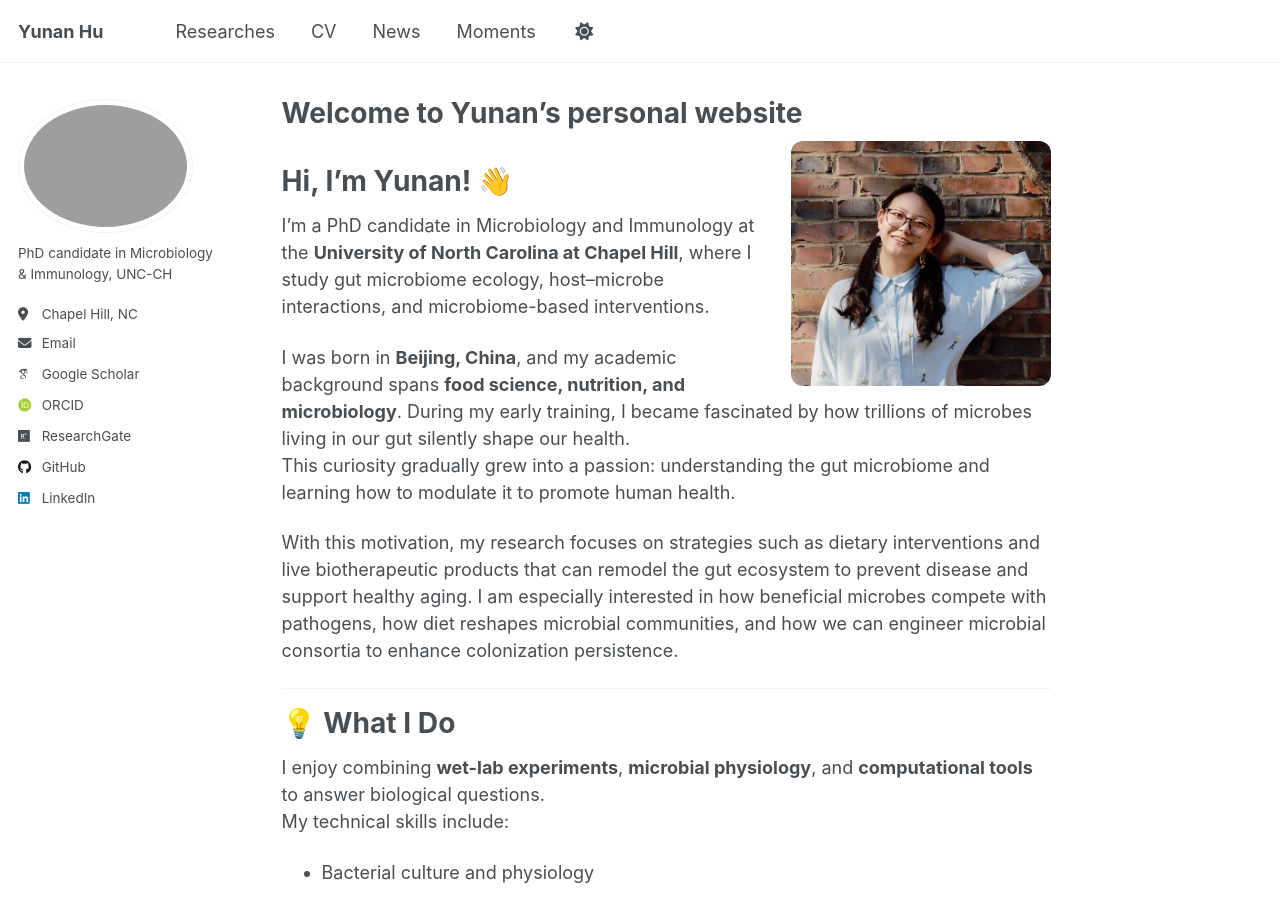
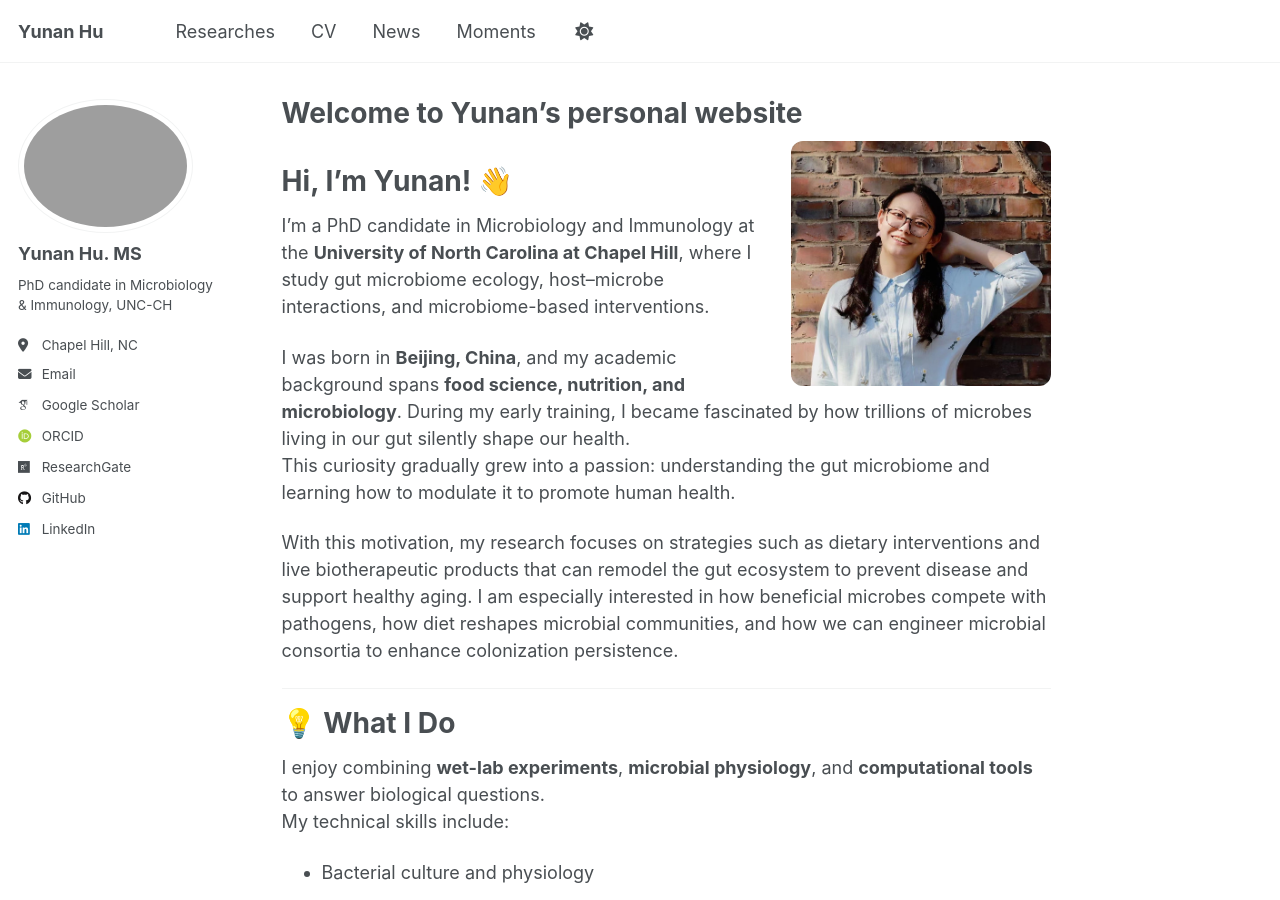
Before and after one commit to Yunan0525/Yunan0525.github.io, a Jekyll site: the page built from _pages/about.md, in a window 1280 px wide and 900 px high. Built offline with Jekyll 4.4.1, drawn with Linux system fonts in a browser that asks for light colours; some web fonts are replaced; a script that is not in the unit is left out.

Commit message:
Update _config.yml

```diff
--- a/_config.yml
+++ b/_config.yml
@@ -23,6 +23,7 @@ repository               : "Yunan0525/yunan0525.github.io"
 #               If a field is blank the icon and link will not appear, otherwise it will be shown.
 #               Additional customization can be done by editing /_includes/author-profile.html
 author:
+  name: Yunan Hu. MS
   pronouns:
   bio: "PhD candidate in Microbiology & Immunology, UNC-CH"
   location: "Chapel Hill, NC"
```
